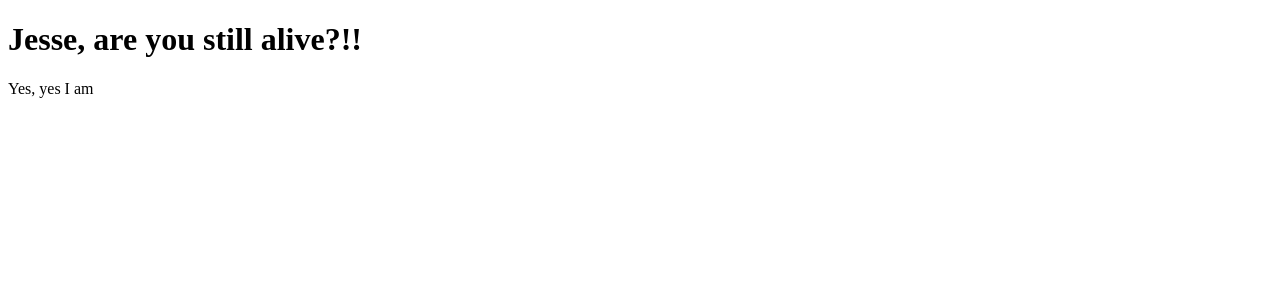
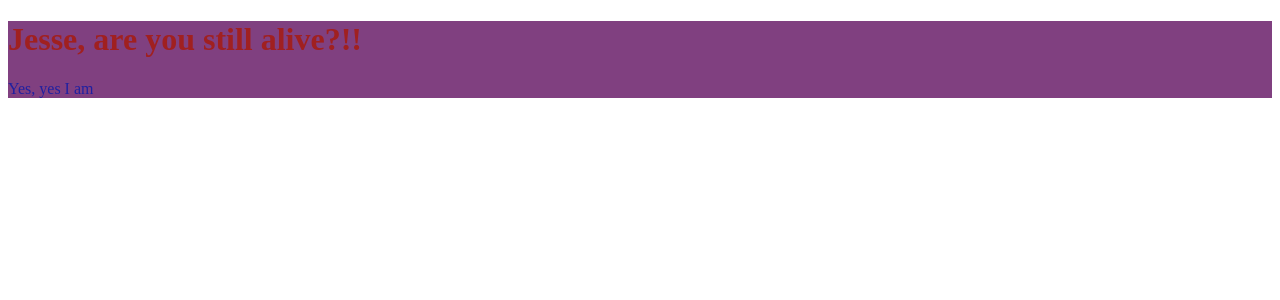
Before and after one commit to eedrah/alive, a React app: page / in a window 1280 px wide. Shown: the top 300 px of the page. Built offline with nearby package versions, Linux system fonts and the light colour scheme; the HTML template or start-up script is replaced by a standard one.

Commit message:
set up styling

```diff
--- a/src/App.js
+++ b/src/App.js
@@ -1,11 +1,23 @@
 import React from 'react'
+
+const styles = {
+  page: {
+    'background-color': '#804080'
+  },
+  heading: {
+    'color': '#A02020'
+  },
+  subheading: {
+    'color': '#2020A0'
+  }
+}
 
 class App extends React.Component {
   render () {
     return (
-      <div>
-        <h1>Jesse, are you still alive?!!</h1>
-        <p>Yes, yes I am</p>
+      <div style={styles.page}>
+        <h1 style={styles.heading}>Jesse, are you still alive?!!</h1>
+        <p style={styles.subheading}>Yes, yes I am</p>
       </div>
     )
   }
```
